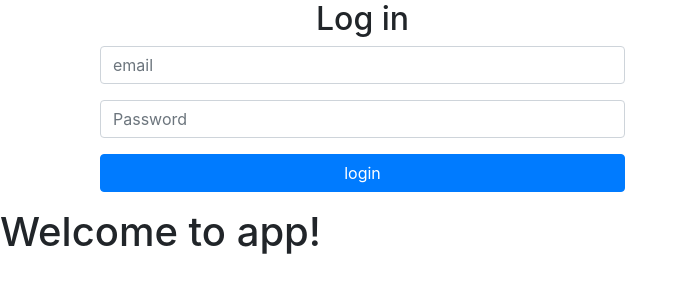
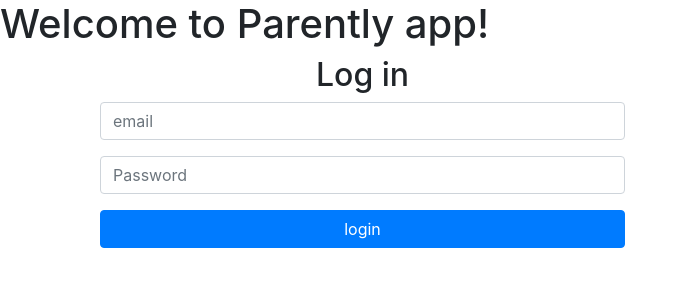
Before and after one commit to ahmedtaaw/parently, an Angular app in the folder parently/: page / in a window 1280 px wide. Shown: the top 300 px of the page, without its empty margins (0-687 px from the left). Built offline with nearby package versions, Linux system fonts and the light colour scheme.

Commit message:
update title

```diff
--- a/parently/src/app/app.component.html
+++ b/parently/src/app/app.component.html
@@ -1,2 +1,2 @@
+<h1>Welcome to Parently app!</h1>
 <router-outlet></router-outlet>
-<h1>Welcome to app!</h1>
```
